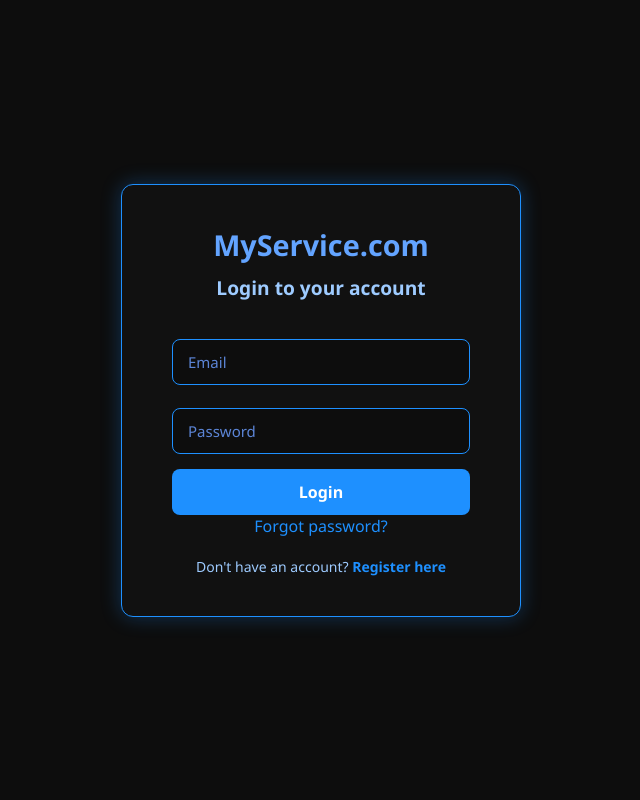
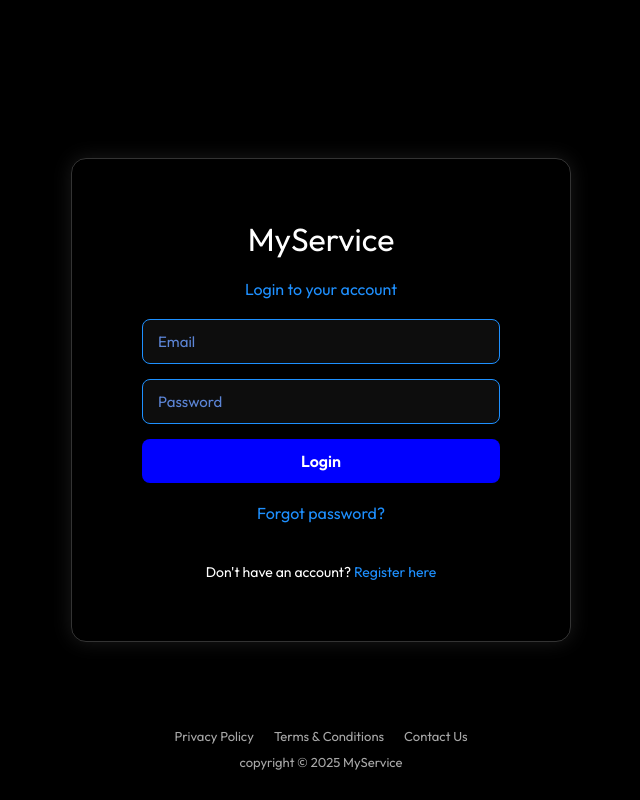
Before and after one commit to areebmohd/my-service, a React (Vite) app in the folder frontend/: page /login in a window 1280 px wide. Shown: the whole page, without its empty margins (319-959 px from the left). Built offline with nearby package versions, Linux system fonts and the light colour scheme.

Commit message:
css of login page completed

```diff
--- a/frontend/src/index.css
+++ b/frontend/src/index.css
@@ -1,137 +1,20 @@
-/* 🌍 Global Reset */
+@import url('https://fonts.googleapis.com/css2?family=IBM+Plex+Sans:ital,wght@0,100..700;1,100..700&family=Outfit:wght@100..900&family=Roboto:ital,wght@0,100..900;1,100..900&display=swap');
+
 * {
   margin: 0;
   padding: 0;
   box-sizing: border-box;
-  font-family: "Segoe UI", Tahoma, Geneva, Verdana, sans-serif;
+  font-family: "Outfit", sans-serif;
 }
 
-/* 🌌 Dark Theme Base */
 body {
-  background-color: #0d0d0d; /* Deep black */
-  color: #1e90ff; /* Dodger blue for text */
+  background-color: black;
+  color: #1e90ff;
   min-height: 100vh;
 }
 
-/* 🧭 General Layout */
-.container {
-  max-width: 1100px;
-  margin: 0 auto;
-  padding: 20px;
+a{
+  text-decoration: none;
+  color: rgb(168, 168, 168);
+  cursor: pointer;
 }
-
-/* 🔘 Buttons */
-button {
-  background-color: #1e90ff; /* Blue button */
-  color: #fff;
-  border: none;
-  padding: 10px 18px;
-  border-radius: 5px;
-  cursor: pointer;
-  font-size: 15px;
-  transition: all 0.2s ease;
-}
-
-button:hover {
-  background-color: #0b65c2; /* Darker blue on hover */
-}
-
-/* 📋 Inputs and Forms */
-input,
-select,
-textarea {
-  width: 100%;
-  padding: 10px;
-  margin: 8px 0 16px 0;
-  border: 1px solid #1e90ff;
-  border-radius: 5px;
-  font-size: 15px;
-  background-color: #111; /* Dark input box */
-  color: #1e90ff;
-}
-
-input:focus,
-select:focus,
-textarea:focus {
-  border-color: #63a4ff;
-  outline: none;
-}
-
-/* 🧱 Cards */
-.card {
-  background-color: #111;
-  border: 1px solid #1e90ff;
-  border-radius: 8px;
-  padding: 20px;
-  margin-bottom: 15px;
-  box-shadow: 0 2px 5px rgba(30, 144, 255, 0.2);
-}
-
-/* 🧑‍💻 Navigation Bar */
-nav {
-  background-color: #0b0b0b;
-  border-bottom: 1px solid #1e90ff;
-  padding: 12px 20px;
-  display: flex;
-  justify-content: space-between;
-  align-items: center;
-}
-
-nav a {
-  text-decoration: none;
-  color: #1e90ff;
-  margin: 0 10px;
-  font-weight: 500;
-}
-
-nav a:hover {
-  color: #63a4ff;
-}
-
-/* 💬 Headings */
-h1, h2, h3 {
-  color: #63a4ff;
-  margin-bottom: 12px;
-}
-
-/* 🧍 Profile Page */
-.profile-header {
-  display: flex;
-  align-items: center;
-  gap: 20px;
-}
-
-.profile-pic {
-  width: 100px;
-  height: 100px;
-  border-radius: 50%;
-  object-fit: cover;
-  border: 2px solid #1e90ff;
-}
-
-/* 🧭 Utility Classes */
-.text-center {
-  text-align: center;
-}
-
-.mt-20 {
-  margin-top: 20px;
-}
-
-.mb-20 {
-  margin-bottom: 20px;
-}
-
-/* 💡 Links and Labels */
-a {
-  color: #63a4ff;
-  text-decoration: none;
-}
-
-a:hover {
-  text-decoration: underline;
-}
-
-label {
-  color: #63a4ff;
-}
--- a/frontend/src/pages/LoginRegister.css
+++ b/frontend/src/pages/LoginRegister.css
@@ -1,39 +1,33 @@
-/* 🌌 Page Layout */
-.auth-page {
-    background-color: #0d0d0d;
-    color: #1e90ff;
+.login-page{
   height: 100vh;
+  width: 100%;
+  position: relative;
+  overflow: hidden;
   display: flex;
+  flex-direction: column;
+  align-items: center;
   justify-content: center;
-    align-items: center;
 }
 
-  /* 🔹 Card */
 .auth-card {
-    background-color: #111;
-    border: 1px solid #1e90ff;
-    border-radius: 12px;
-    padding: 40px 50px;
+  border: 1px solid rgba(255, 255, 255, 0.2);
+  box-shadow: 0 0 20px rgba(255, 255, 255, 0.1);
+  border-radius: 15px;
+  padding: 60px 70px;
   width: 100%;
-    max-width: 400px;
-    text-align: center;
-    box-shadow: 0 0 20px rgba(30, 144, 255, 0.3);
+  max-width: 500px;
+  display: flex;
+  flex-direction: column;
+  align-items: center;
+  justify-content: center;
+  gap: 20px;
 }
 
-  /* 🔹 Title */
 .site-title {
-    font-size: 1.8rem;
-    color: #63a4ff;
-    margin-bottom: 10px;
+  color: white;
+  font-size: xx-large;
 }
 
-  .auth-card h2 {
-    font-size: 1.2rem;
-    color: #9ecbff;
-    margin-bottom: 30px;
-  }
-
-  /* 🔹 Inputs */
 .auth-card input {
   width: 100%;
   padding: 12px 15px;
@@ -43,23 +37,17 @@
   background-color: #0d0d0d;
   color: #63a4ff;
   font-size: 15px;
+  outline: none;
 }
 
 .auth-card input::placeholder {
   color: #5c85d6;
 }
 
-  .auth-card input:focus {
-    outline: none;
-    border-color: #63a4ff;
-    box-shadow: 0 0 6px #1e90ff;
-  }
-
-  /* 🔹 Button */
 .submit-btn {
   width: 100%;
-    background-color: #1e90ff;
-    color: #fff;
+  background-color: blue;
+  color: white;
   border: none;
   border-radius: 8px;
   padding: 12px 0;
@@ -70,24 +58,40 @@
 }
 
 .submit-btn:hover {
-    background-color: #63a4ff;
-    box-shadow: 0 0 8px #1e90ff;
+  background-color: #1e90ff;
+  box-shadow: 0 0 5px #1e90ff;
 }
 
-  /* 🔹 Toggle Text */
+.forgot-text{
+  cursor: pointer;
+}
+
 .toggle-text {
   margin-top: 20px;
-    color: #9ecbff;
+  color: white;
   font-size: 14px;
 }
 
 .toggle-text span {
   color: #1e90ff;
-    font-weight: bold;
   cursor: pointer;
   transition: color 0.3s ease;
 }
 
-  .toggle-text span:hover {
-    color: #63a4ff;
+.footer{
+  display: flex;
+  flex-direction: column;
+  justify-content: center;
+  align-items: center;
+  gap: 10px;
+  color: rgb(168, 168, 168);
+  position: absolute;
+  bottom: 30px;
+  font-size: small;
 }
+
+.options{
+  display: flex;
+  align-items: center;
+  gap: 20px;
+}
--- a/frontend/src/pages/LoginRegisterPage.jsx
+++ b/frontend/src/pages/LoginRegisterPage.jsx
@@ -22,7 +22,6 @@ const LoginRegisterPage = () => {
     setForm({ ...form, [e.target.name]: e.target.value });
   };
 
-  // 🌀 Toggle login/register
   const toggleMode = () => {
     setIsLogin(!isLogin);
     setForm({ name: "", email: "", password: "", otp: "", newPassword: "" });
@@ -30,13 +29,10 @@ const LoginRegisterPage = () => {
     setOtpMode(false);
   };
 
-  // 🚨 Forgot password clicked
   const handleForgotPassword = async () => {
     if (!form.email) return alert("Please enter your email first!");
 
-    const confirmReset = window.confirm(
-      "Do you want to reset your password?"
-    );
+    const confirmReset = window.confirm("Do you want to reset your password?");
     if (!confirmReset) return;
 
     try {
@@ -48,11 +44,9 @@ const LoginRegisterPage = () => {
     }
   };
 
-  // 🧠 Handle login or register or reset
   const handleSubmit = async (e) => {
     e.preventDefault();
 
-    // OTP reset mode
     if (otpMode) {
       if (form.newPassword.length < 5) {
         return alert("Password must be at least 5 characters long");
@@ -75,7 +69,6 @@ const LoginRegisterPage = () => {
       return;
     }
 
-    // Normal login/register
     try {
       const endpoint = isLogin ? "/user/login" : "/user/register";
       const res = await API.post(endpoint, form);
@@ -95,16 +88,16 @@ const LoginRegisterPage = () => {
   };
 
   return (
-    <div className="auth-page">
+    <div className="login-page">
       <div className="auth-card">
-        <h1 className="site-title">MyService.com</h1>
-        <h2>
+        <p className="site-title">MyService</p>
+        <p>
           {otpMode
             ? "Reset your password"
             : isLogin
             ? "Login to your account"
             : "Create your account"}
-        </h2>
+        </p>
 
         <form onSubmit={handleSubmit}>
           {!isLogin && !otpMode && (
@@ -160,11 +153,7 @@ const LoginRegisterPage = () => {
           )}
 
           <button type="submit" className="submit-btn">
-            {otpMode
-              ? "Submit"
-              : isLogin
-              ? "Login"
-              : "Register"}
+            {otpMode ? "Submit" : isLogin ? "Login" : "Register"}
           </button>
         </form>
 
@@ -183,6 +172,16 @@ const LoginRegisterPage = () => {
           </p>
         )}
       </div>
+      <div className="footer">
+        <div className="options">
+          <a href="">Privacy Policy</a>
+          <a href="">Terms & Conditions</a>
+          <a href="">Contact Us</a>
+        </div>
+        <div className="copy">
+          copyright © {new Date().getFullYear()} MyService
+        </div>
+      </div>
     </div>
   );
 };
```
Also changed, not shown: 1 other file (tests, documents, lock files or other folders). Lines whose indentation alone changed are shown as unchanged.
